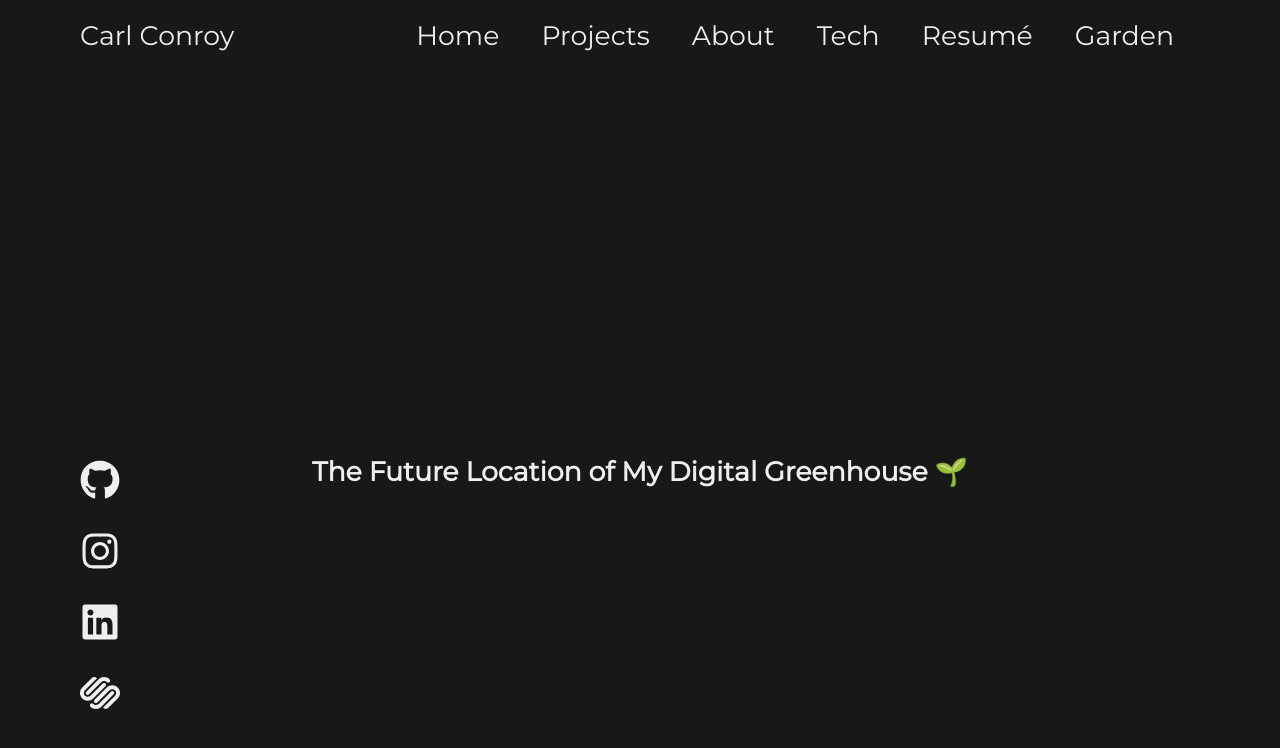
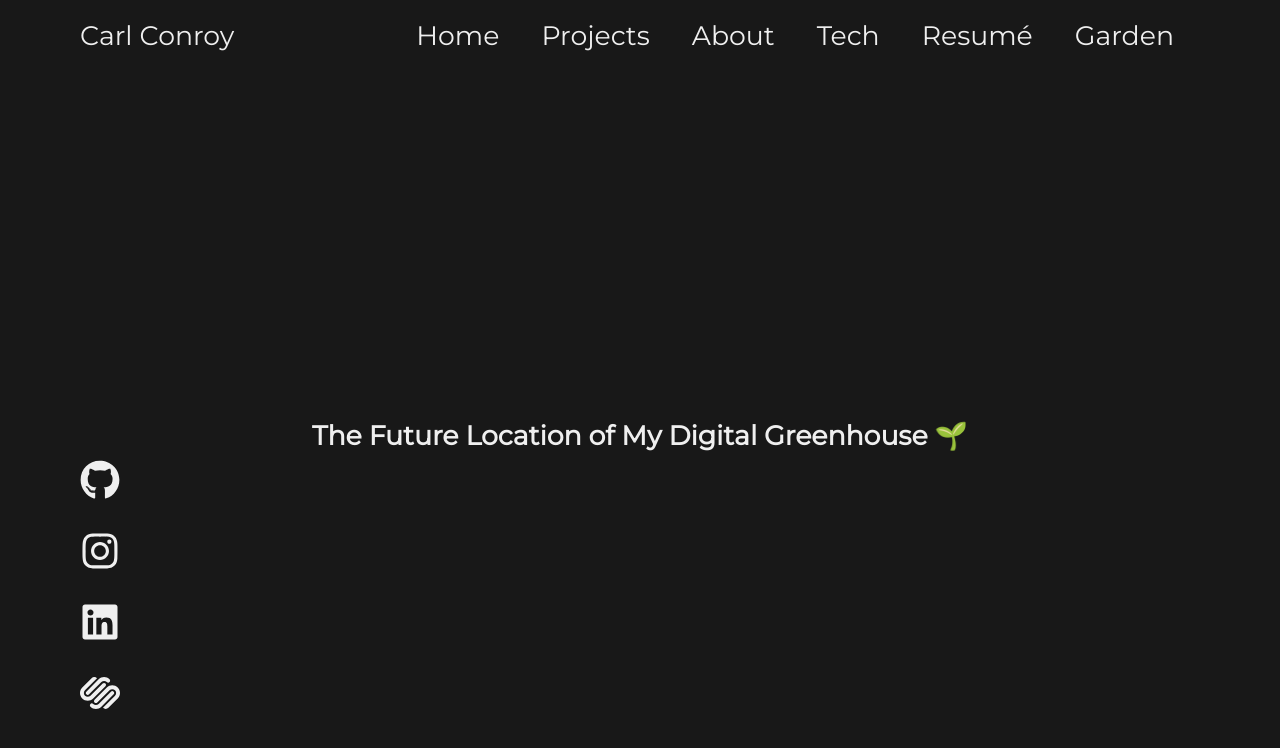
Before and after one commit to CarlinCharge/carlconroyv2, a Next.js app: page / in a window 1280 px wide. Shown: the top 748 px of the page. Built offline with nearby package versions, Linux system fonts and the light colour scheme.

Commit message:
fix vh on homepage to remove scrollbar

```diff
--- a/app/page.tsx
+++ b/app/page.tsx
@@ -10,7 +10,7 @@
         <meta name="description" content="Generated by create next app" />
       </Head>
       <main>
-        <Flex minH="100vh" align="center" justify="center">
+        <Flex minH="91vh" align="center" justify="center">
           <Heading fontSize={{ base: "sm", lg: "26.75px" }}>
             The Future Location of My Digital Greenhouse 🌱
           </Heading>
```
